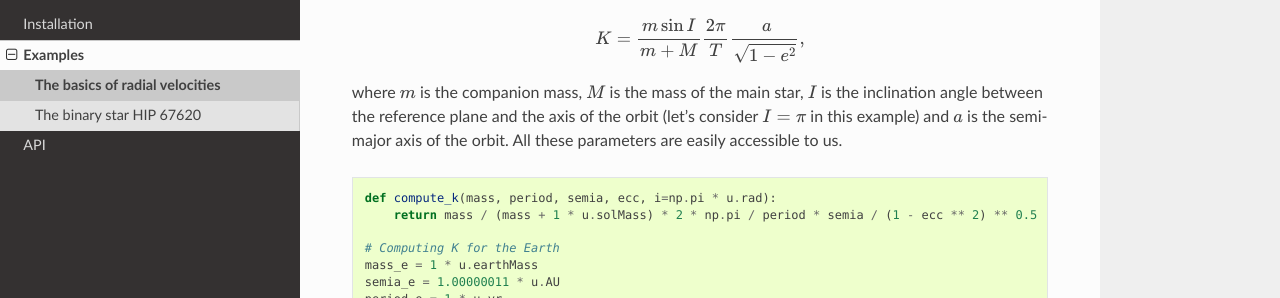
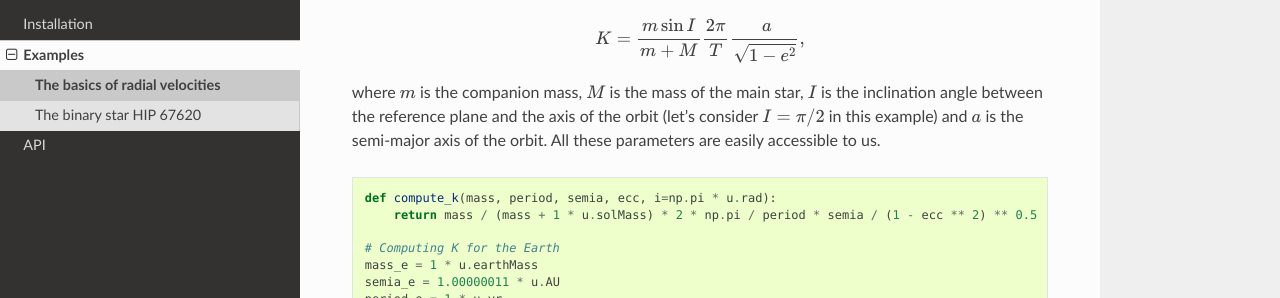
Before and after one commit to Eapj3/radial_, a Sphinx documentation site: the page built from docs/examples/the_basics.rst, in a window 1280 px wide and 900 px high, scrolled down 774 px. Shown: the part 153-451 px from the top of the window. Built offline with Sphinx 7.4.7 and the Read the Docs theme 2.0.0, drawn with Linux system fonts in a browser that asks for light colours.

Commit message:
Small correction in the_basics.rst

```diff
--- a/docs/examples/the_basics.rst
+++ b/docs/examples/the_basics.rst
@@ -37,7 +37,7 @@ Thei radial velocity semi-amplitude is not easily accessible from online databas
 .. math::
     K = \frac{m \sin{I}}{m + M} \frac{2\pi}{T} \frac{\ a}{\sqrt{1-e^2}} \mathrm{,}
 
-where :math:`m` is the companion mass, :math:`M` is the mass of the main star, :math:`I` is the inclination angle between the reference plane and the axis of the orbit (let's consider :math:`I = \pi` in this example) and :math:`a` is the semi-major axis of the orbit. All these parameters are easily accessible to us.
+where :math:`m` is the companion mass, :math:`M` is the mass of the main star, :math:`I` is the inclination angle between the reference plane and the axis of the orbit (let's consider :math:`I = \pi / 2` in this example) and :math:`a` is the semi-major axis of the orbit. All these parameters are easily accessible to us.
 
 .. code:: python
 
```
